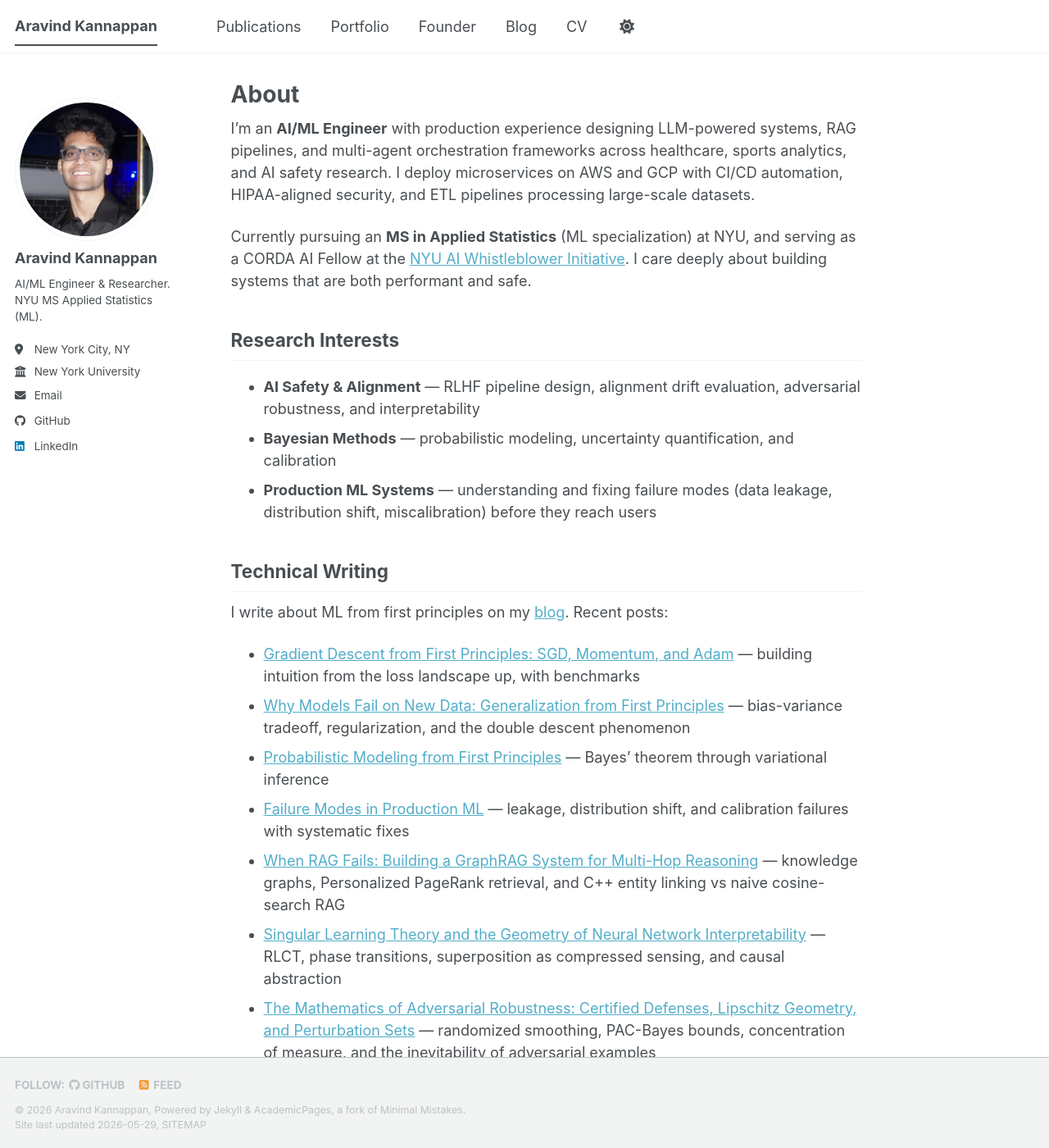
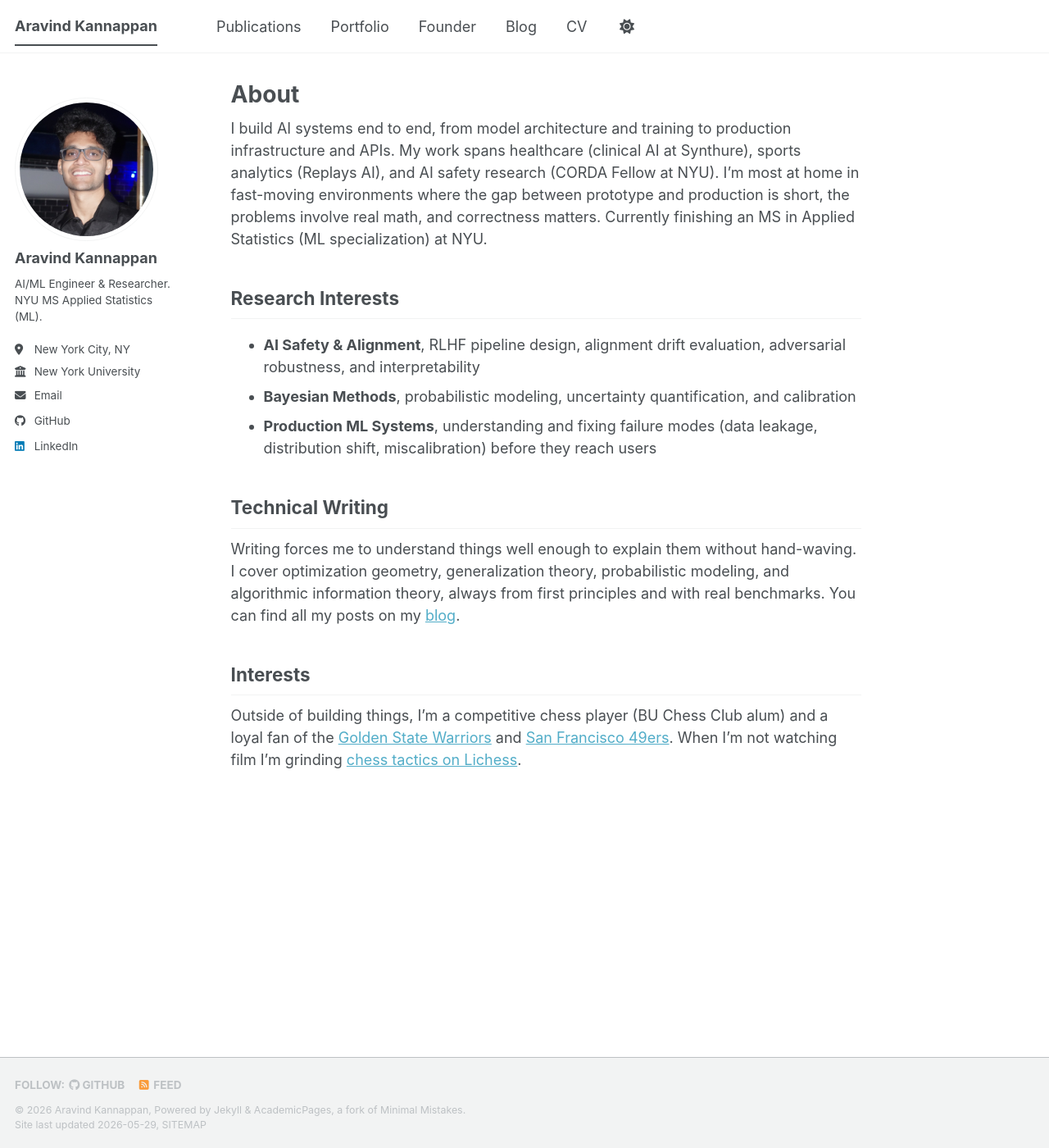
Before and after one commit to aravinds-kannappan/aravinds-kannappan.github.io, a Jekyll site: the page built from _pages/about.md, in a window 1280 px wide and 1400 px high. Shown: the whole window at 82% size. Built offline with Jekyll 4.4.1, drawn with Linux system fonts in a browser that asks for light colours; a script bundle is joined from its source files by our own code; library files that are not in the unit come from our copies; some of the changed text lies outside the part shown.

Commit message:
Rewrite about page; update CV from resume

```diff
--- a/_pages/about.md
+++ b/_pages/about.md
@@ -7,37 +7,18 @@ redirect_from:
   - /about.html
 ---
 
-I'm an **AI/ML Engineer** with production experience designing LLM-powered systems, RAG pipelines, and multi-agent orchestration frameworks across healthcare, sports analytics, and AI safety research. I deploy microservices on AWS and GCP with CI/CD automation, HIPAA-aligned security, and ETL pipelines processing large-scale datasets.
-
-Currently pursuing an **MS in Applied Statistics** (ML specialization) at NYU, and serving as a CORDA AI Fellow at the [NYU AI Whistleblower Initiative](https://nyuai.org). I care deeply about building systems that are both performant and safe.
+I build AI systems end to end, from model architecture and training to production infrastructure and APIs. My work spans healthcare (clinical AI at Synthure), sports analytics (Replays AI), and AI safety research (CORDA Fellow at NYU). I'm most at home in fast-moving environments where the gap between prototype and production is short, the problems involve real math, and correctness matters. Currently finishing an MS in Applied Statistics (ML specialization) at NYU.
 
 ## Research Interests
 
-- **AI Safety & Alignment** — RLHF pipeline design, alignment drift evaluation, adversarial robustness, and interpretability
-- **Bayesian Methods** — probabilistic modeling, uncertainty quantification, and calibration
-- **Production ML Systems** — understanding and fixing failure modes (data leakage, distribution shift, miscalibration) before they reach users
+- **AI Safety & Alignment**, RLHF pipeline design, alignment drift evaluation, adversarial robustness, and interpretability
+- **Bayesian Methods**, probabilistic modeling, uncertainty quantification, and calibration
+- **Production ML Systems**, understanding and fixing failure modes (data leakage, distribution shift, miscalibration) before they reach users
 
 ## Technical Writing
 
-I write about ML from first principles on my [blog](/year-archive/). Recent posts:
+Writing forces me to understand things well enough to explain them without hand-waving. I cover optimization geometry, generalization theory, probabilistic modeling, and algorithmic information theory, always from first principles and with real benchmarks. You can find all my posts on my [blog](/year-archive/).
 
-- [Gradient Descent from First Principles: SGD, Momentum, and Adam](/posts/2025/05/optimization-first-principles/) — building intuition from the loss landscape up, with benchmarks
-- [Why Models Fail on New Data: Generalization from First Principles](/posts/2025/06/generalization/) — bias-variance tradeoff, regularization, and the double descent phenomenon
-- [Probabilistic Modeling from First Principles](/posts/2025/07/probabilistic-modeling/) — Bayes' theorem through variational inference
-- [Failure Modes in Production ML](/posts/2025/08/failure-modes/) — leakage, distribution shift, and calibration failures with systematic fixes
-- [When RAG Fails: Building a GraphRAG System for Multi-Hop Reasoning](/posts/2026/01/graphrag-multihop/) — knowledge graphs, Personalized PageRank retrieval, and C++ entity linking vs naive cosine-search RAG
-- [Singular Learning Theory and the Geometry of Neural Network Interpretability](/posts/2026/03/singular-learning-interpretability/) — RLCT, phase transitions, superposition as compressed sensing, and causal abstraction
-- [The Mathematics of Adversarial Robustness: Certified Defenses, Lipschitz Geometry, and Perturbation Sets](/posts/2026/04/adversarial-robustness-geometry/) — randomized smoothing, PAC-Bayes bounds, concentration of measure, and the inevitability of adversarial examples
-- [Kolmogorov Complexity, Solomonoff Induction, and the Philosophical Limits of Aligned AGI](/posts/2026/05/kolmogorov-alignment/) — algorithmic information theory, AIXI, the Löbian obstacle, and the undecidability of value grounding
+## Interests
 
-## News
-
-| Date | Event |
-|------|-------|
-| Apr 2026 | Started as CORDA AI Fellow — NYU AI Whistleblower Initiative |
-| Feb 2026 | Joined Supervised Program for Alignment Research (SPAR) |
-| 2026 | Book chapter published: *Agentic AI Systems for Clinical Reasoning* |
-| Sep 2025 | Joined Replays AI as Software Engineer, AI/ML |
-| 2024 | Paper published in *The Oncologist*: Multiple Myeloma Gene Signatures |
-| Aug 2024 | Started MS in Applied Statistics at NYU |
-| Jul 2023 | Founded Synthure \| Care Clarity AI |
+Outside of building things, I'm a competitive chess player (BU Chess Club alum) and a loyal fan of the [Golden State Warriors](https://www.nba.com/warriors) and [San Francisco 49ers](https://www.49ers.com). When I'm not watching film I'm grinding [chess tactics on Lichess](https://lichess.org/training).
```
Also changed, not shown: _pages/cv.md (+21 -9 lines).
